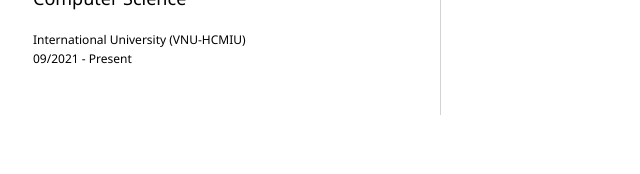
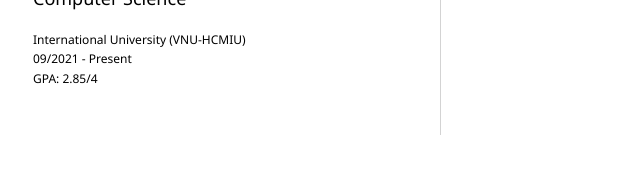
Before and after one commit to Hueyyyy/resume, a plain HTML site: page index.html in a window 1280 px wide. Shown: the part 590-764 px from the top of the page, 151-791 px from the left. Drawn offline with Linux system fonts and the light colour scheme.

Commit message:
add data

```diff
--- a/index.html
+++ b/index.html
@@ -43,6 +43,7 @@
                 <h3>Computer Science</h3>
                 <p>International University (VNU-HCMIU) </p>
                 <p>09/2021 - Present</p>
+                <p>GPA: 2.85/4</p>
             </section>
         </article>
         <article id="mainRight">
```
